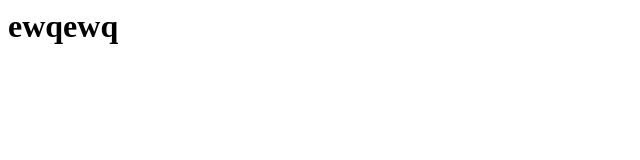
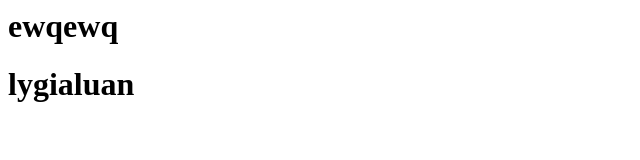
Before and after one commit to trinh1212/demo-ly-gia-luan, a plain HTML site: page index.html in a window 1280 px wide. Shown: the whole page, without its empty margins (0-640 px from the left). Drawn offline with Linux system fonts and the light colour scheme.

Commit message:
Update index.html

```diff
--- a/index.html
+++ b/index.html
@@ -1 +1,2 @@
 <h1>ewqewq<h1>
+  <h1>lygialuan<h1>
```
